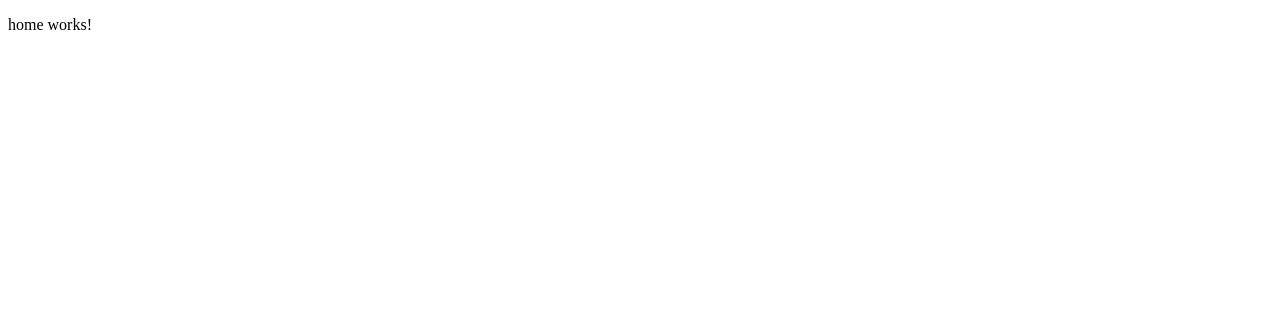
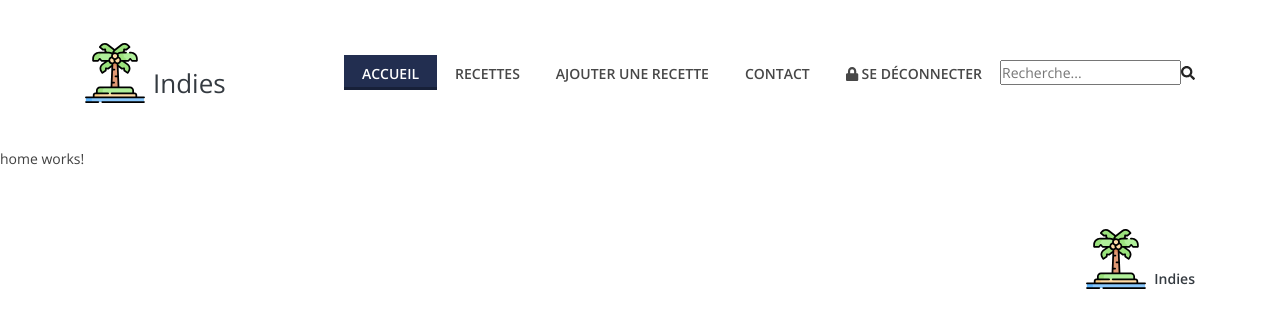
Before and after one commit to FOXFOXYS/AngularJS, an Angular app: page / in a window 1280 px wide. Shown: the top 328 px of the page. Built offline with nearby package versions, Linux system fonts and the light colour scheme.

Commit message:
Modification JSON

```diff
--- a/angular.json
+++ b/angular.json
@@ -28,9 +28,18 @@
               "src/assets"
             ],
             "styles": [
-              "src/styles.scss"
+              "src/styles.scss",
+              "./node_modules/bootstrap/dist/css/bootstrap.css",
+              "src/assets/styles.css"
             ],
-            "scripts": []
+            "scripts": [
+              "src/assets/js/jquery/jquery-2.2.4.min.js",
+              "./node_modules/bootstrap/dist/js/bootstrap.js",
+              "src/assets/js/bootstrap/popper.min.js",
+              "src/assets/js/plugins/plugins.js",
+              "src/assets/js/active.js",
+              "src/assets/lib/font-awesome/all.min.js"
+            ]
           },
           "configurations": {
             "production": {
--- a/package.json
+++ b/package.json
@@ -19,6 +19,8 @@
     "@angular/platform-browser": "~10.0.0",
     "@angular/platform-browser-dynamic": "~10.0.0",
     "@angular/router": "~10.0.0",
+    "bootstrap": "^4.5.2",
+    "jquery": "^3.5.1",
     "rxjs": "~6.5.5",
     "tslib": "^2.0.0",
     "zone.js": "~0.10.3"
--- a/src/app/app.component.html
+++ b/src/app/app.component.html
@@ -1 +1,73 @@
+<div id="preloader">
+  <i class="circle-preloader"></i>
+  <img src="../assets/img/palm.svg" class="logo" alt="">
+</div>
+
+<!-- ##### Header Area Start ##### -->
+<header class="header-area">
+
+  <!-- Navbar Area -->
+  <div class="indies-main-menu">
+    <div class="classy-nav-container breakpoint-off">
+      <div class="container">
+        <!-- Menu -->
+        <nav class="classy-navbar justify-content-between" id="indiesNav">
+
+          <!-- Logo -->
+          <a class="nav-brand text-dark d-flex align-items-end" routerLink="/"><img src="../assets/img/palm.svg" class="logo mr-2" alt=""> <span>Indies</span></a>
+
+          <!-- Navbar Toggler -->
+          <div class="classy-navbar-toggler">
+            <span class="navbarToggler"><span></span><span></span><span></span></span>
+          </div>
+
+          <!-- Menu -->
+          <div class="classy-menu">
+
+            <!-- close btn -->
+            <div class="classycloseIcon">
+              <div class="cross-wrap"><span class="top"></span><span class="bottom"></span></div>
+            </div>
+
+            <!-- Nav Start -->
+            <div class="classynav">
+              <ul>
+                <li class="active"><a routerLink='/'>Accueil</a></li>
+
+                <li><a routerLink="recipes">Recettes</a></li>
+                <li><a routerLink="recipes/new">Ajouter une recette</a></li>
+                <li><a routerLink="contact">Contact</a></li>
+                <li><a href="#"><i class="fas fa-lock"></i> Se déconnecter</a></li>
+              </ul>
+
+              <!-- Newsletter Form -->
+              <!-- <div class="search-btn">
+                <i class="fa fa-search" aria-hidden="true"></i>
+              </div> -->
+              <form class="searchbar">
+                <input class="search_input" type="text" name="" placeholder="Recherche...">
+                <a href="#" id="search" class="search_icon"><i class="fas fa-search"></i></a>
+              </form>
+            </div>
+            <!-- Nav End -->
+          </div>
+        </nav>
+      </div>
+    </div>
+  </div>
+</header>
+
 <router-outlet></router-outlet>
+
+<footer class="footer-area">
+  <div class="container h-100">
+    <div class="row h-100">
+      <div class="col-12 h-100 d-flex flex-wrap align-items-center justify-content-end">
+        <!-- Footer Logo -->
+        <div class="footer-logo">
+          <a class="text-dark d-flex align-items-end" routerLink="/"><img src="../assets/img/palm.svg" class="logo mr-2" alt=""> <span>Indies</span></a>
+        </div>
+      </div>
+    </div>
+  </div>
+</footer>
```
Also changed, not shown: 1 other file (tests, documents, lock files or other folders).
